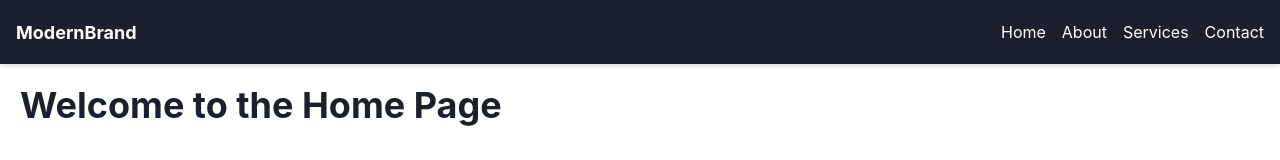
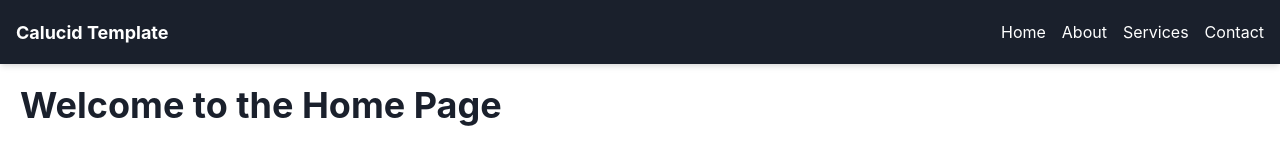
Before and after one commit to jamescossin/website-template, a React (Create React App) app: page / in a window 1280 px wide. Shown: the top 160 px of the page. Built offline with nearby package versions, Linux system fonts and the light colour scheme.

Commit message:
Update site metadata and header

```diff
--- a/public/index.html
+++ b/public/index.html
@@ -7,7 +7,7 @@
     <meta name="theme-color" content="#000000" />
     <meta
       name="description"
-      content="Web site created using create-react-app"
+      content="Web site created by Calucid"
     />
     <link rel="apple-touch-icon" href="%PUBLIC_URL%/logo192.png" />
     <!--
@@ -24,7 +24,7 @@
       work correctly both with client-side routing and a non-root public URL.
       Learn how to configure a non-root public URL by running `npm run build`.
     -->
-    <title>React App</title>
+    <title>Website by Calucid</title>
   </head>
   <body>
     <noscript>You need to enable JavaScript to run this app.</noscript>
--- a/src/components/header.jsx
+++ b/src/components/header.jsx
@@ -47,7 +47,7 @@
         {/* Logo as a React Router Link */}
         <RouterLink to="/"  onClick={closeMenu} style={{ textDecoration: "none", color: HEADER_TEXT_COLOR }}>
           <Box fontWeight="bold" fontSize="lg">
-            ModernBrand
+            Calucid Template
           </Box>
         </RouterLink>
 
```
